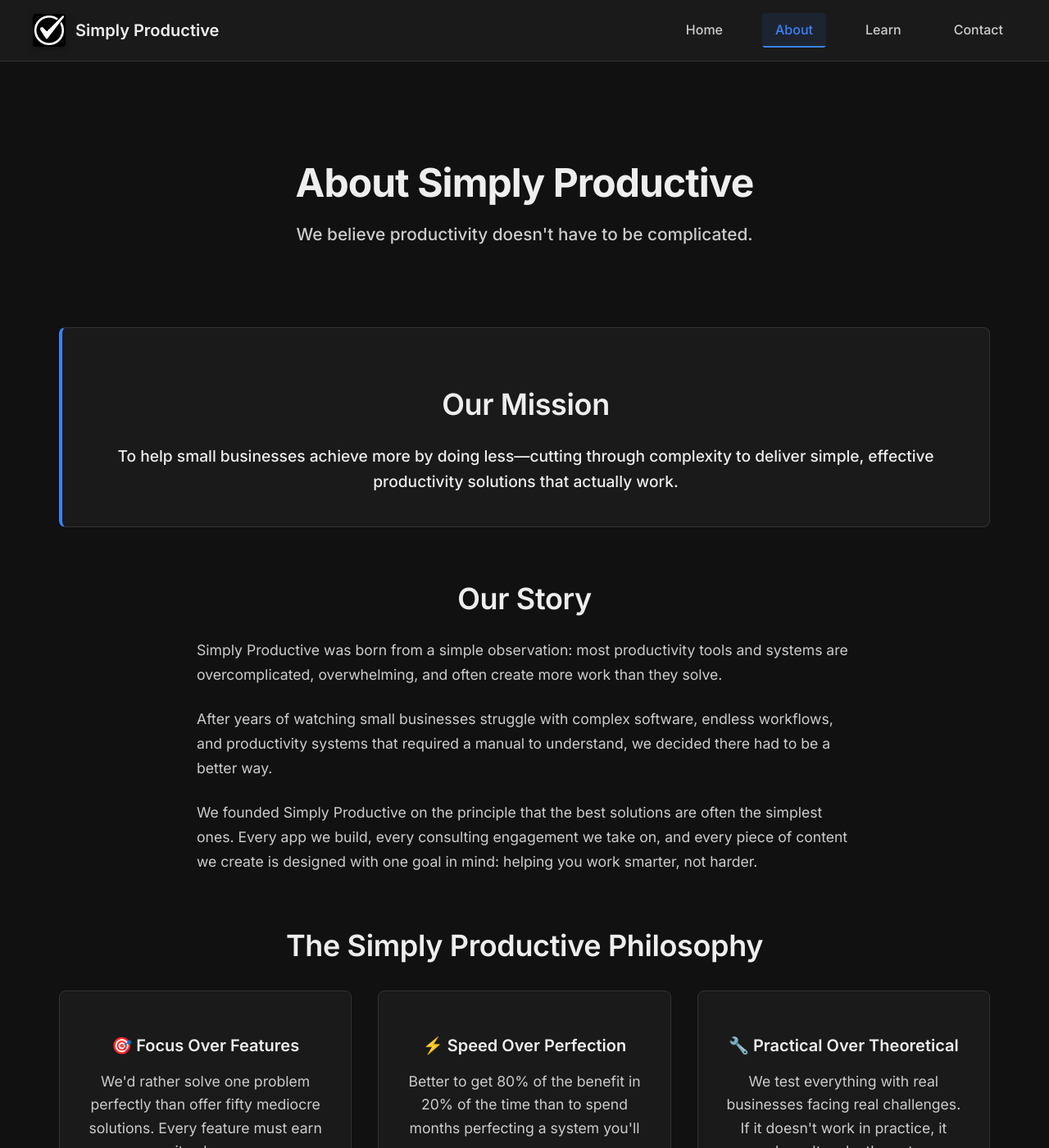
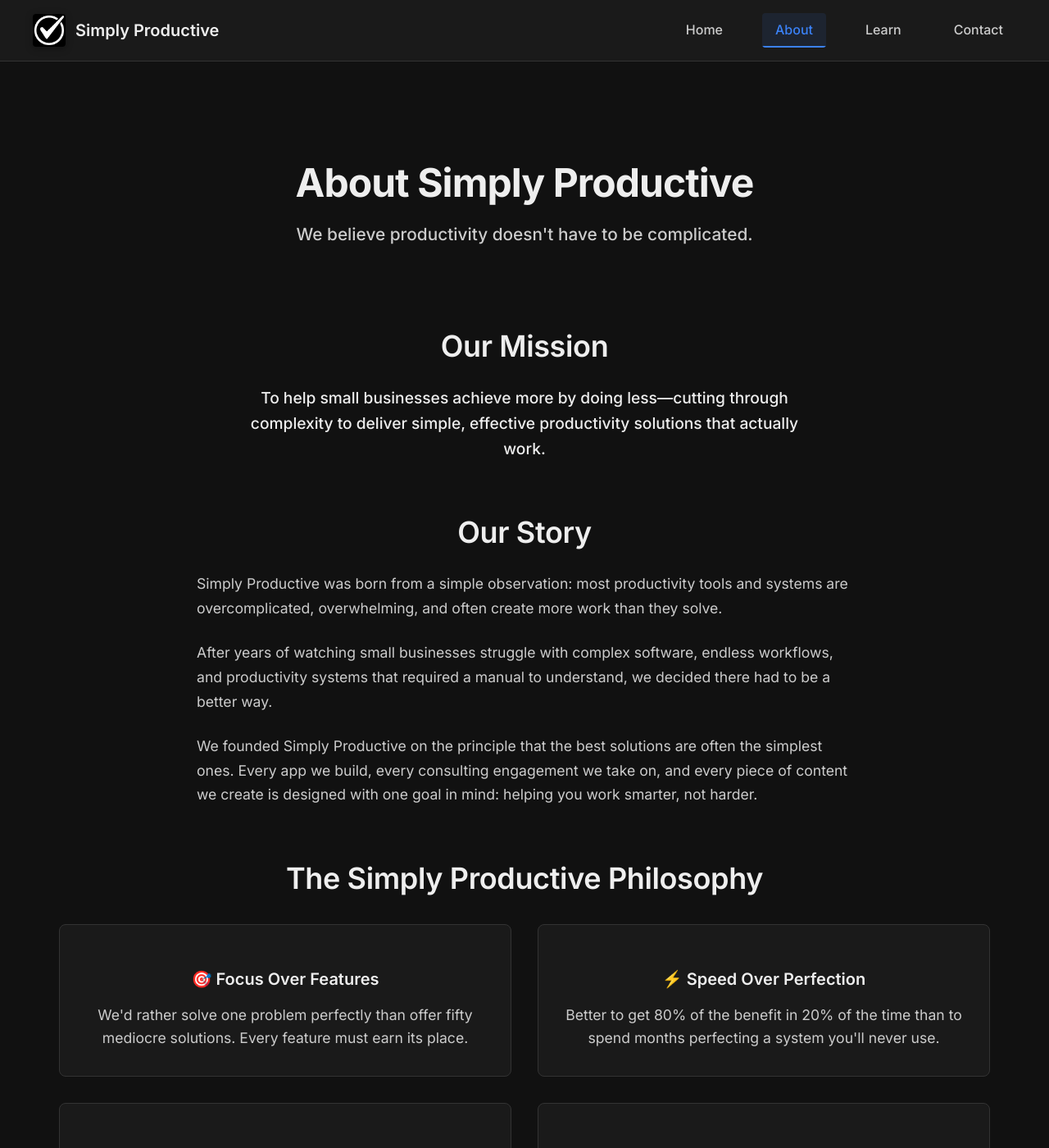
Before and after one commit to dbough/getsimplyproductive.com, a Jekyll site: the page built from about.md, in a window 1280 px wide and 1400 px high. Shown: the whole window at 82% size. Built offline with Jekyll 4.4.1, drawn with Linux system fonts in a browser that asks for light colours; some of the changed text lies outside the part shown.

Commit message:
updating About

```diff
--- a/about.md
+++ b/about.md
@@ -57,19 +57,19 @@
   <h2>Our Core Values</h2>
   <div class="values-list">
     <div class="value-item">
-      <h4>Simplicity First</h4>
+      <h4>🧩 Simplicity First</h4>
       <p>Every solution should be easier to use than the problem it solves. If it requires a tutorial, we've missed the mark.</p>
     </div>
     <div class="value-item">
-      <h4>Small Business Focus</h4>
+      <h4>🏢 Small Business Focus</h4>
       <p>We understand the unique challenges of small businesses because we are one. Every solution is built with resource constraints in mind.</p>
     </div>
     <div class="value-item">
-      <h4>Honest Communication</h4>
+      <h4>🤝 Honest Communication</h4>
       <p>We'll tell you what won't work for your business, even if it means losing a sale. Long-term success beats short-term profit.</p>
     </div>
     <div class="value-item">
-      <h4>Continuous Learning</h4>
+      <h4>📚 Continuous Learning</h4>
       <p>Productivity isn't a destination—it's a journey. We're constantly learning and adapting our approach based on real-world feedback.</p>
     </div>
   </div>
@@ -83,8 +83,3 @@
     <a href="/contact" class="button-link secondary">Get in Touch</a>
   </div>
 </section>
-
-<!-- Legal Disclaimer -->
-<section class="legal-disclaimer">
-  <p style="font-size:0.9em;color:#888;margin-top:2em;">Simply Productive is not a registered business. Content and products are provided as-is.</p>
-</section>
--- a/assets/css/styles.css
+++ b/assets/css/styles.css
@@ -1856,21 +1856,20 @@
 }
 
 .mission {
-  background-color: #1a1a1a;
-  border: 1px solid #333;
-  border-radius: 8px;
-  padding: 2.5rem 2rem;
+  background: none;
+  border: none;
+  border-radius: 0;
   margin: 3rem 0;
   text-align: center;
-  border-left: 4px solid #3b82f6;
 }
 
 .mission-statement {
   font-size: 1.2rem;
   color: #eee;
   line-height: 1.6;
-  margin: 0;
+  margin: 0 auto;
   font-weight: 500;
+  max-width: 700px;
 }
 
 .story {
@@ -1896,9 +1895,15 @@
 
 .philosophy-grid {
   display: grid;
-  grid-template-columns: repeat(auto-fit, minmax(280px, 1fr));
+  grid-template-columns: repeat(2, 1fr);
   gap: 2rem;
   margin-top: 2rem;
+}
+
+@media (max-width: 600px) {
+  .philosophy-grid {
+    grid-template-columns: 1fr;
+  }
 }
 
 .philosophy-item {
@@ -1929,36 +1934,50 @@
 }
 
 .values {
+  background: none;
+  border: none;
+  border-radius: 0;
   margin: 4rem 0;
+  text-align: center;
 }
 
 .values-list {
   display: grid;
-  grid-template-columns: repeat(auto-fit, minmax(300px, 1fr));
+  grid-template-columns: repeat(2, 1fr);
   gap: 1.5rem;
-  margin-top: 2rem;
+}
+
+@media (max-width: 600px) {
+  .values-list {
+    grid-template-columns: 1fr;
+  }
 }
 
 .value-item {
-  background-color: rgba(59, 130, 246, 0.05);
-  border: 1px solid rgba(59, 130, 246, 0.2);
-  border-radius: 6px;
-  padding: 1.5rem;
-  border-left: 3px solid #3b82f6;
+  background-color: #1a1a1a;
+  border: 1px solid #333;
+  border-radius: 8px;
+  padding: 2rem;
+  text-align: center;
+  transition: all 0.3s ease;
+}
+
+.value-item:hover {
+  transform: translateY(-4px);
+  border-color: #3b82f6;
+  box-shadow: 0 15px 35px rgba(0, 0, 0, 0.2);
 }
 
 .value-item h4 {
   color: #eee;
-  margin-bottom: 0.75rem;
-  font-size: 1.1rem;
-  font-weight: 600;
+  margin-bottom: 1rem;
+  font-size: 1.25rem;
 }
 
 .value-item p {
   color: #ccc;
   line-height: 1.6;
   margin: 0;
-  font-size: 0.95rem;
 }
 
 .team {
```
